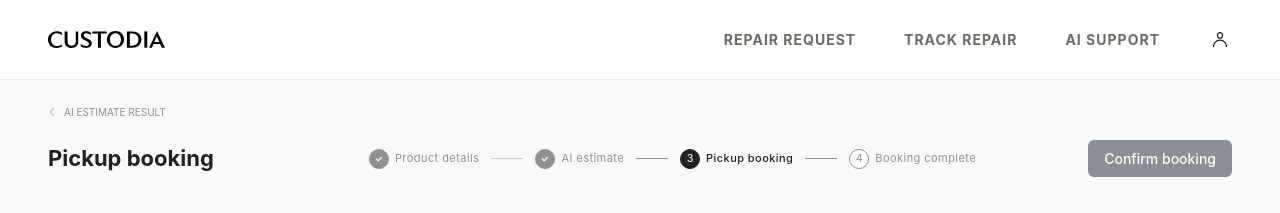
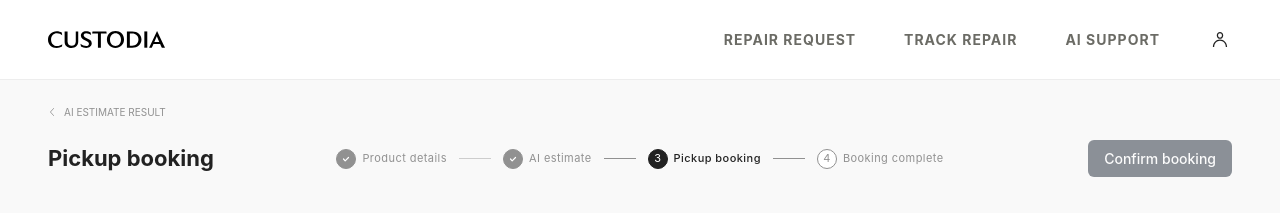
Before and after one commit to LikeLionHGU/CUSTODIA_Front, a React (Vite) app: page /pickup-reservation in a window 1280 px wide. Shown: the top 213 px of the page. Built offline with nearby package versions, Linux system fonts and the light colour scheme; no server answers.

Commit message:
update:update

```diff
--- a/src/page/AS_PickupReservation.jsx
+++ b/src/page/AS_PickupReservation.jsx
@@ -143,24 +143,37 @@ const BackArrow = styled.img`
   transform: rotate(90deg);
 `;
 
+/**
+ * 제목 · 단계 표시 · 확정 버튼.
+ * 양쪽 칸을 같은 1fr 로 두어, 제목과 버튼의 글자 수가 달라져도(언어 전환 포함)
+ * 가운데 단계 표시가 화면 중앙에 그대로 머문다.
+ */
 const TopRow = styled.div`
   width: 100%;
-  display: flex;
-  flex-wrap: wrap;
+  display: grid;
+  grid-template-columns: 1fr auto 1fr;
   align-items: center;
-  justify-content: space-between;
   gap: 24px;
   margin-bottom: 38px;
+
+  @media (max-width: 1200px) {
+    grid-template-columns: 1fr;
+    justify-items: start;
+    gap: 20px;
+  }
 `;
 
-const TopLeft = styled.div`
+const StepWrap = styled.div`
   display: flex;
-  flex-wrap: wrap;
-  align-items: center;
-  gap: 155px;
+  justify-content: center;
+`;
+
+const TopActions = styled.div`
+  display: flex;
+  justify-content: flex-end;
 
   @media (max-width: 1200px) {
-    gap: 32px;
+    justify-content: flex-start;
   }
 `;
 
@@ -844,13 +857,15 @@ export default function AS_PickupReservation() {
           </BackLink>
 
           <TopRow>
-            <TopLeft>
-              <PageTitle>{t("픽업 예약")}</PageTitle>
+            <PageTitle>{t("픽업 예약")}</PageTitle>
+            <StepWrap>
               <StepIndicator current={3} />
-            </TopLeft>
-            <Button type="button" disabled={!isFormValid || submitting} onClick={handleConfirm}>
-              {submitting ? t("예약 중…") : t("예약 확정하기")}
-            </Button>
+            </StepWrap>
+            <TopActions>
+              <Button type="button" disabled={!isFormValid || submitting} onClick={handleConfirm}>
+                {submitting ? t("예약 중…") : t("예약 확정하기")}
+              </Button>
+            </TopActions>
           </TopRow>
 
           <Columns>
```
